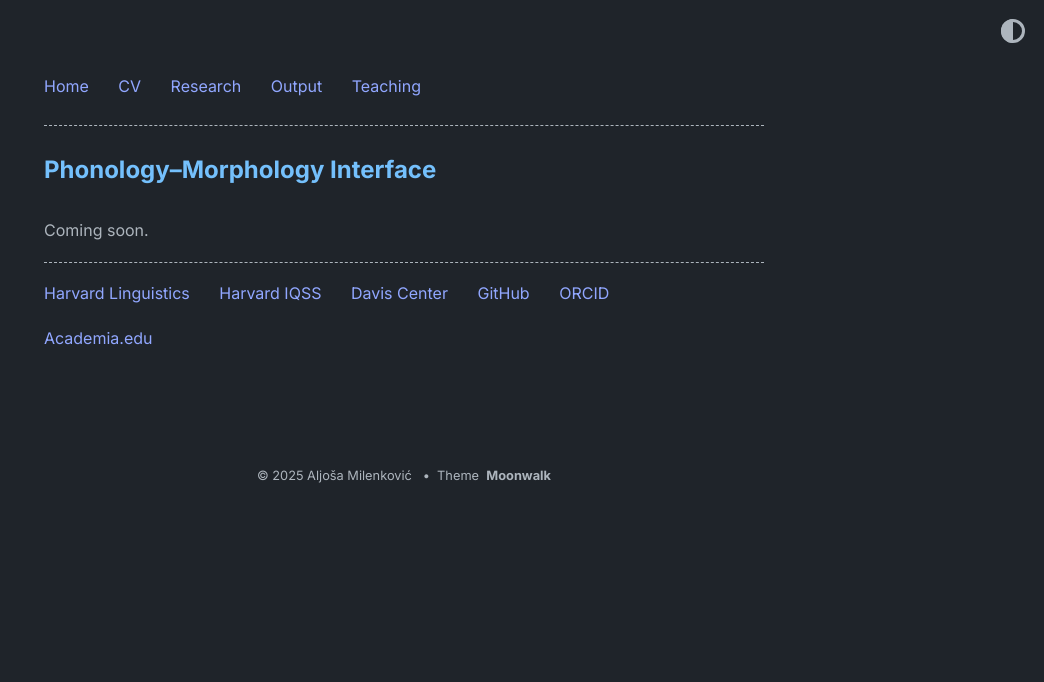
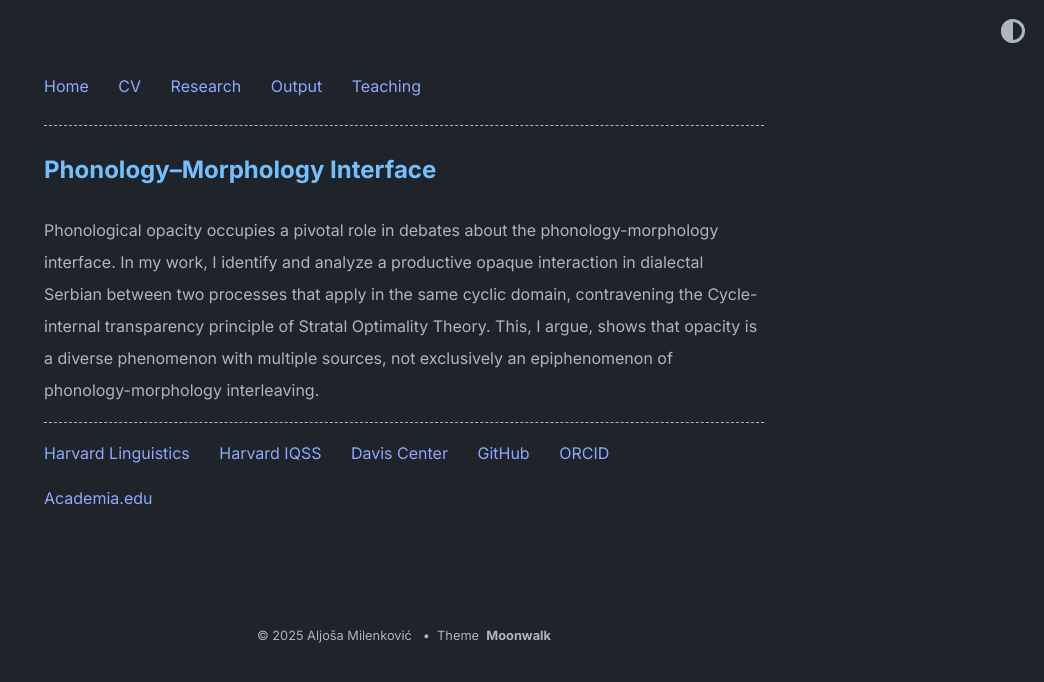
Before and after one commit to AljosaMilenkovic/AljosaMilenkovic.github.io, a Jekyll site: the page built from research/phonology-morphology.md, in a window 1280 px wide. Shown: the top 682 px of the page, without its empty margins (236-1280 px from the left). Built offline with Jekyll 4.4.1, drawn with Linux system fonts in a browser that asks for light colours.

Commit message:
Update phonology-morphology.md

```diff
--- a/research/phonology-morphology.md
+++ b/research/phonology-morphology.md
@@ -3,4 +3,5 @@
 title: Phonology–Morphology Interface
 permalink: /research/phonology-morphology/
 ---
-Coming soon.
+
+Phonological opacity occupies a pivotal role in debates about the phonology-morphology interface. In my work, I identify and analyze a productive opaque interaction in dialectal Serbian between two processes that apply in the same cyclic domain, contravening the Cycle-internal transparency principle of Stratal Optimality Theory. This, I argue, shows that opacity is a diverse phenomenon with multiple sources, not exclusively an epiphenomenon of phonology-morphology interleaving.
```
